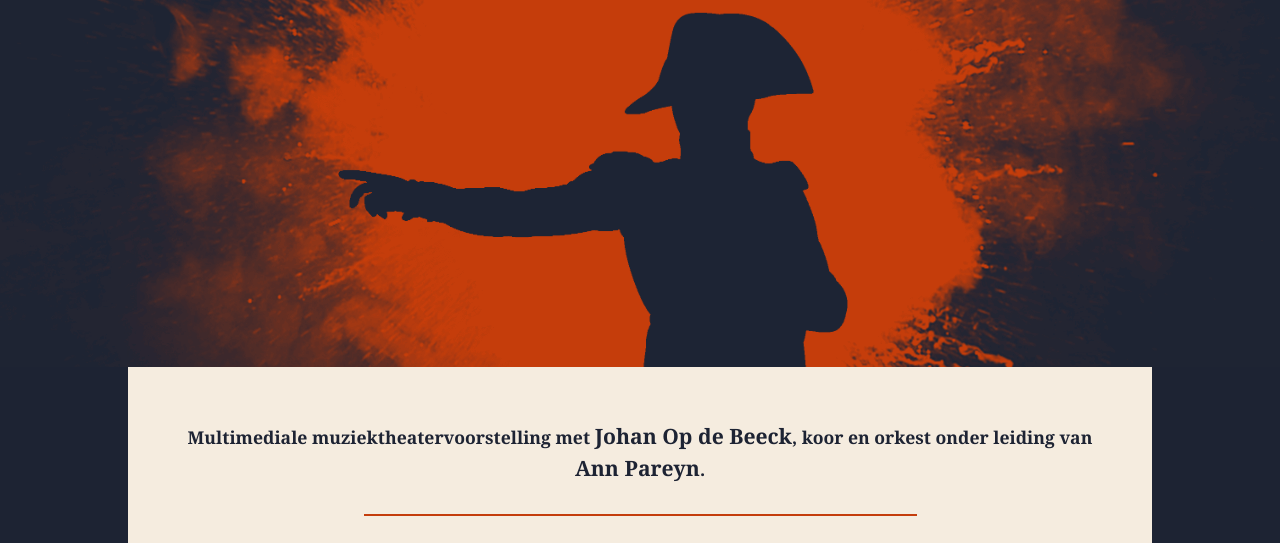
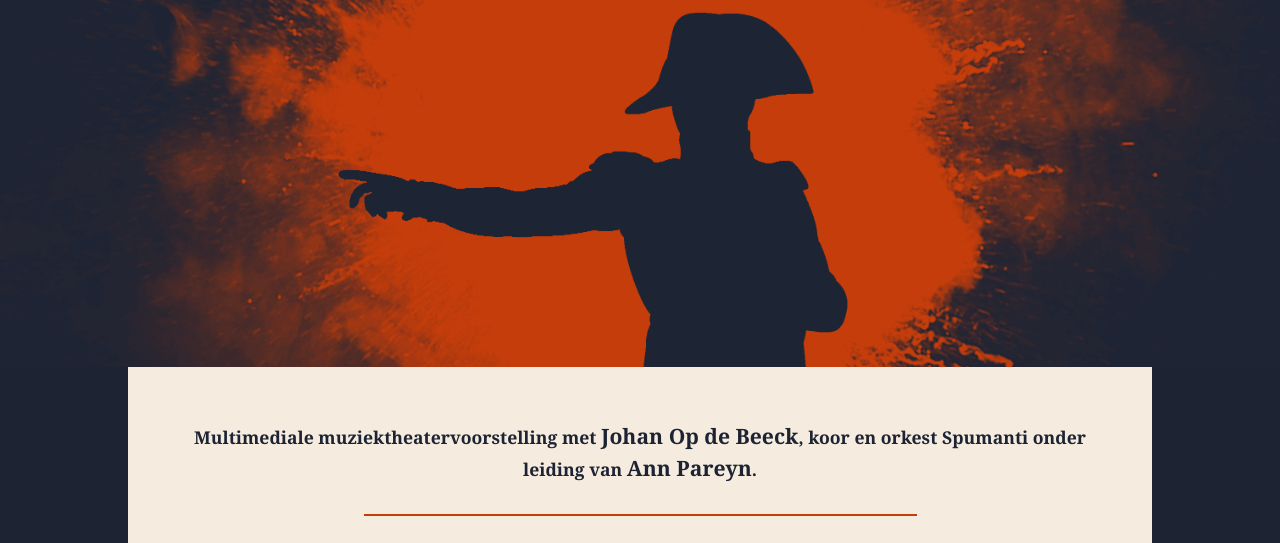
Before and after one commit to napoleonongehoord/napoleonongehoord.github.io, a plain HTML site: page index.html in a window 1280 px wide. Shown: the part 233-776 px from the top of the page. Drawn offline with Linux system fonts and the light colour scheme; files whose address does not match are found by name; a web font is replaced by a local one.

Commit message:
Update index.html

```diff
--- a/index.html
+++ b/index.html
@@ -46,7 +46,7 @@
         <section id="section-a" class="grid" class="content-wrap">
             <div class="defsheet">
                 <h4>Multimediale muziektheatervoorstelling
-                    met <big>Johan Op&nbsp;de&nbsp;Beeck</big>, koor en orkest onder leiding van <big>Ann&nbsp;Pareyn</big>. </h4>
+                    met <big>Johan Op&nbsp;de&nbsp;Beeck</big>, koor en orkest Spumanti onder leiding van <big>Ann&nbsp;Pareyn</big>. </h4>
                 <div class="line2">
         </div>
                 <p class="justify">Dit jaar is het 250° geboortejaar van Napoleon. Napoleonkenner Johan Op&nbsp;de&nbsp;Beeck is een meeslepend en gepassioneerd verteller. In zijn verhalen krijgen historische figuren een menselijk gezicht, hij ontrafelt politieke intriges, kortom brengt een geschiedenisles zoals u ze nog nooit gehoord heeft …
```
